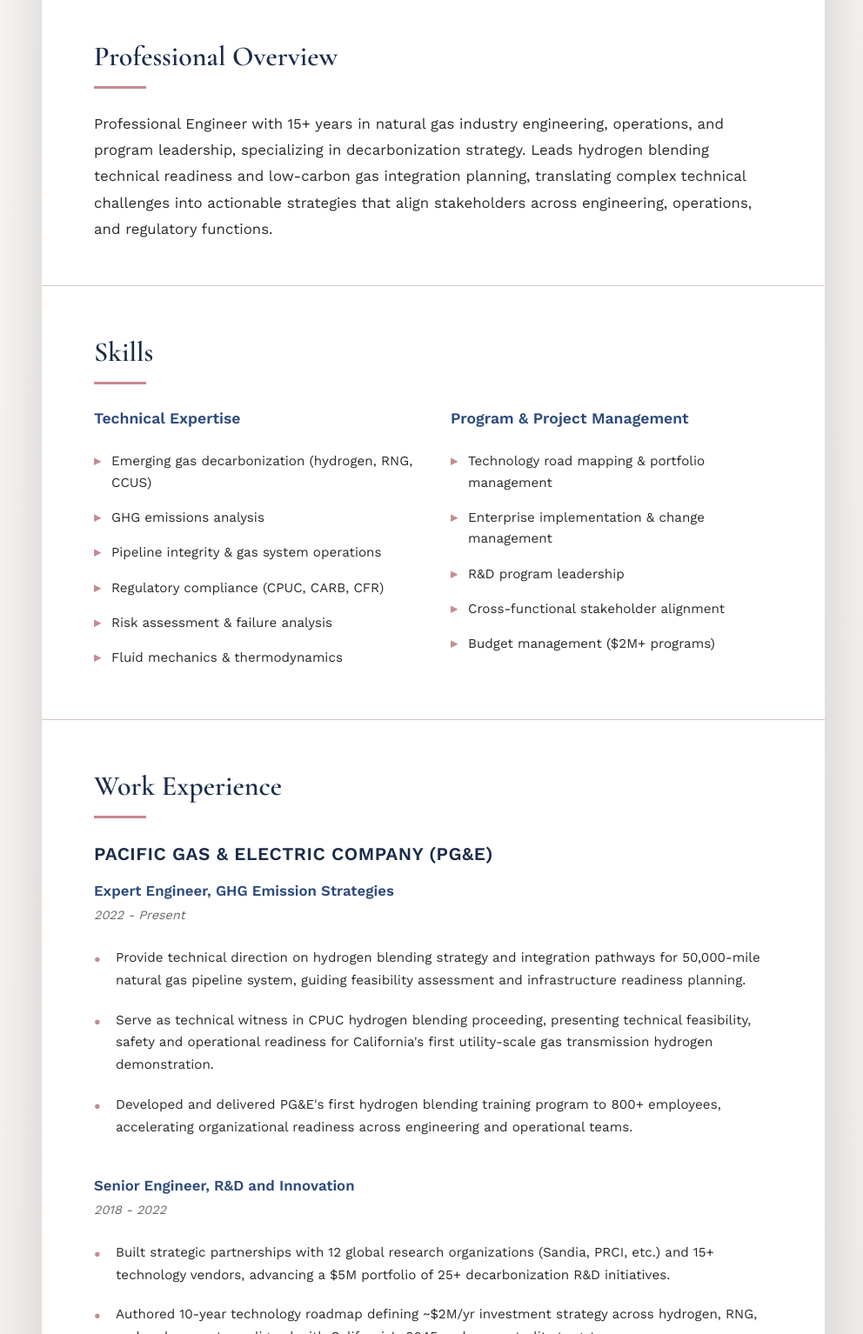
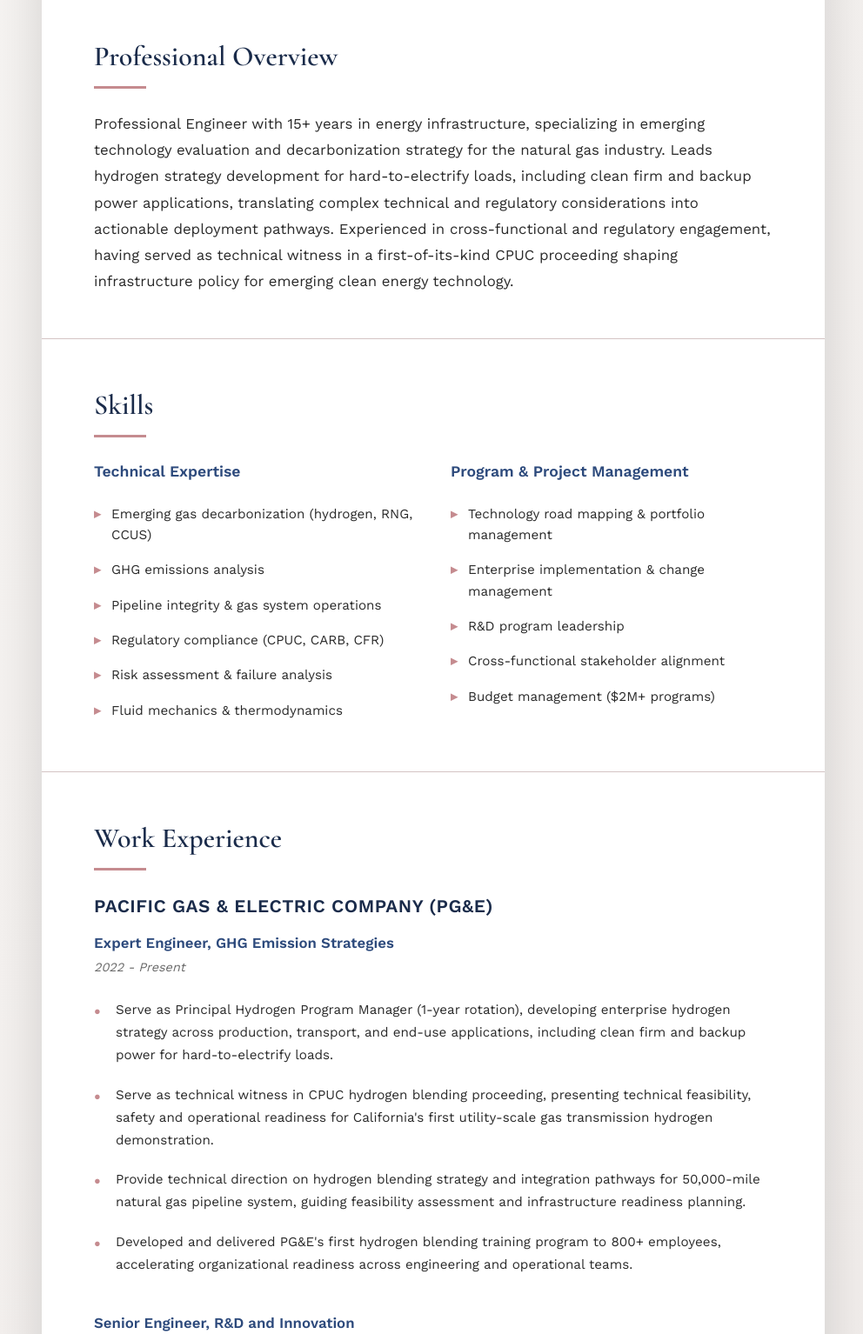
Before and after one commit to dreamsical/daniellemark, a plain HTML site: page index.html in a window 1280 px wide. Shown: the part 300-1834 px from the top of the page at 87% size, without its empty margins (142-1134 px from the left). Drawn offline with nearby package versions, Linux system fonts and the light colour scheme.

Commit message:
Resume updates

```diff
--- a/index.html
+++ b/index.html
@@ -402,7 +402,7 @@
 
         <section class="professional-overview">
             <h2>Professional Overview</h2>
-            <p>Professional Engineer with 15+ years in natural gas industry engineering, operations, and program leadership, specializing in decarbonization strategy. Leads hydrogen blending technical readiness and low-carbon gas integration planning, translating complex technical challenges into actionable strategies that align stakeholders across engineering, operations, and regulatory functions.</p>
+            <p>Professional Engineer with 15+ years in energy infrastructure, specializing in emerging technology evaluation and decarbonization strategy for the natural gas industry. Leads hydrogen strategy development for hard-to-electrify loads, including clean firm and backup power applications, translating complex technical and regulatory considerations into actionable deployment pathways. Experienced in cross-functional and regulatory engagement, having served as technical witness in a first-of-its-kind CPUC proceeding shaping infrastructure policy for emerging clean energy technology.</p>
         </section>
 
         <section>
@@ -441,8 +441,9 @@
                 <div class="job-title">Expert Engineer, GHG Emission Strategies</div>
                 <div class="job-period">2022 - Present</div>
                 <ul>
+                    <li>Serve as Principal Hydrogen Program Manager (1-year rotation), developing enterprise hydrogen strategy across production, transport, and end-use applications, including clean firm and backup power for hard-to-electrify loads.</li>
+                    <li>Serve as technical witness in CPUC hydrogen blending proceeding, presenting technical feasibility, safety and operational readiness for California's first utility-scale gas transmission hydrogen demonstration.</li>
                     <li>Provide technical direction on hydrogen blending strategy and integration pathways for 50,000-mile natural gas pipeline system, guiding feasibility assessment and infrastructure readiness planning.</li>
-                    <li>Serve as technical witness in CPUC hydrogen blending proceeding, presenting technical feasibility, safety and operational readiness for California's first utility-scale gas transmission hydrogen demonstration.</li>
                     <li>Developed and delivered PG&E's first hydrogen blending training program to 800+ employees, accelerating organizational readiness across engineering and operational teams.</li>
                 </ul>
 
```
